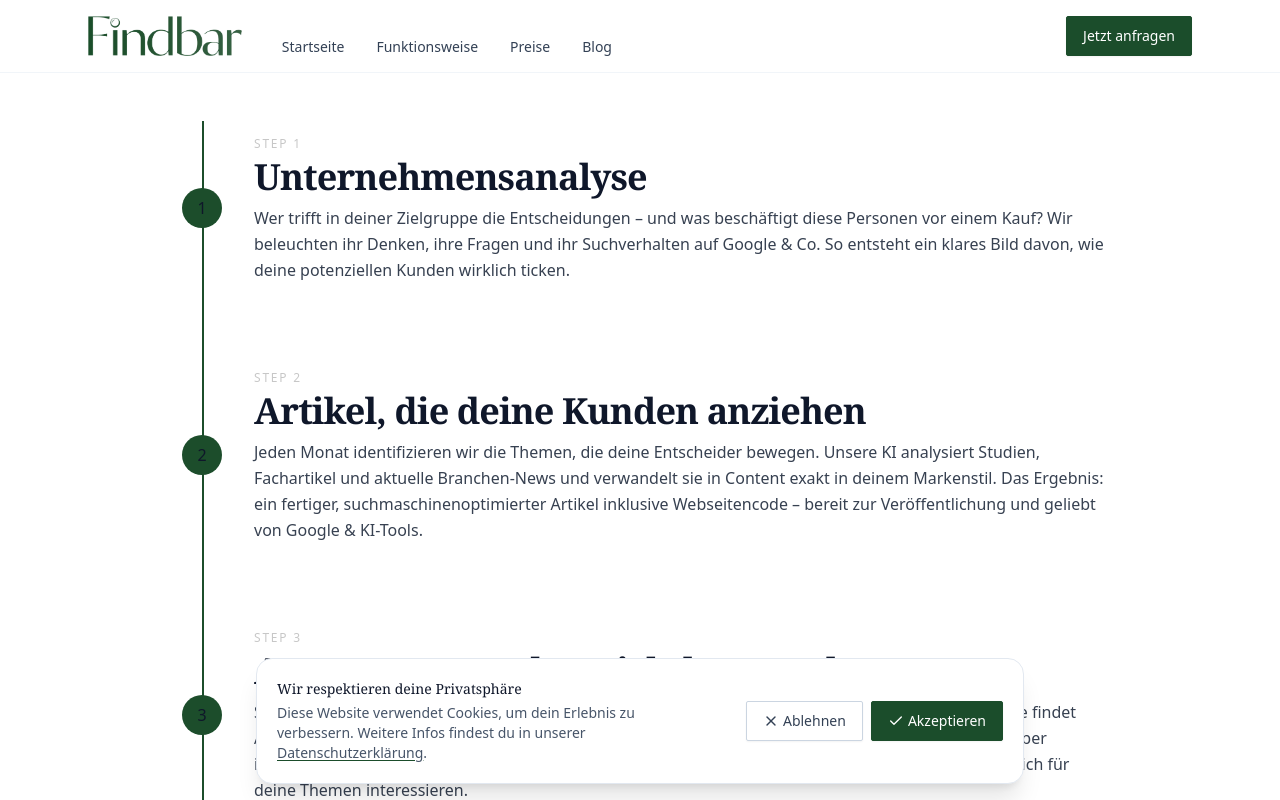
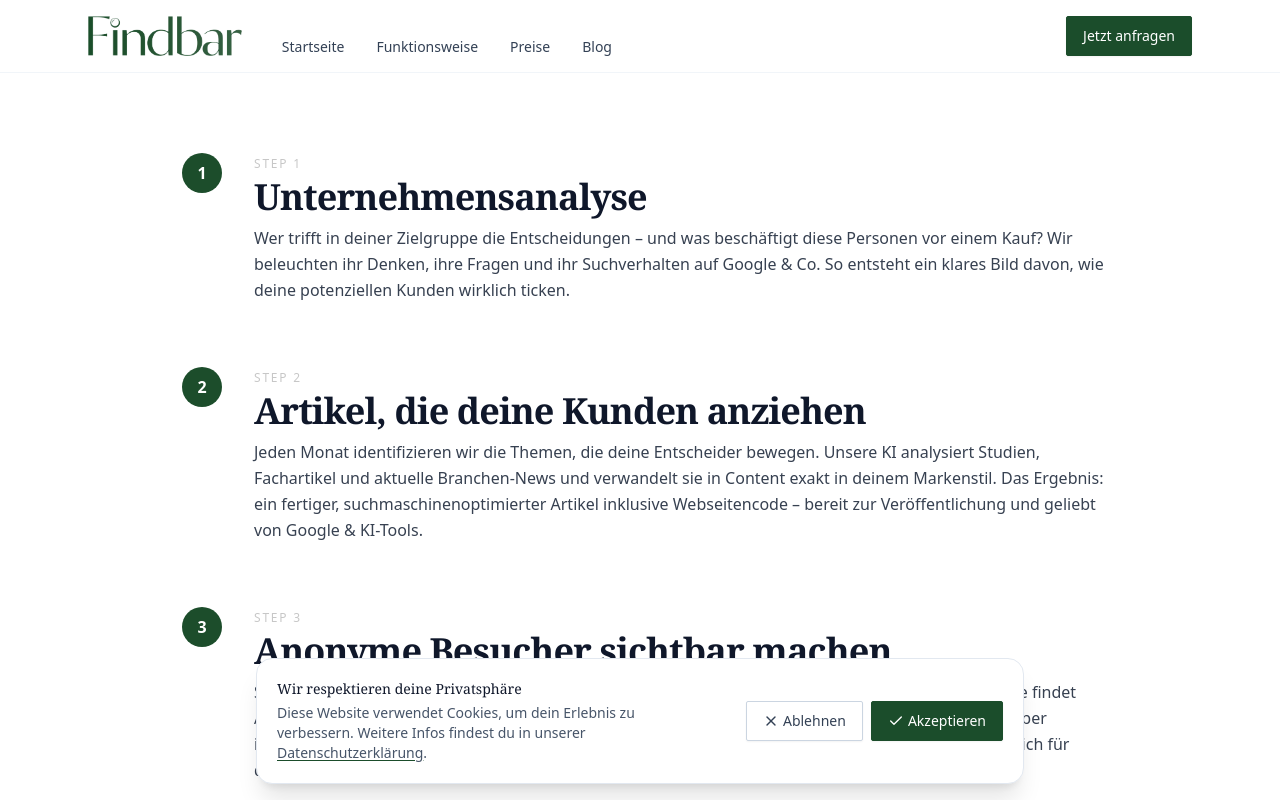
Before and after one commit to lennartnm/findbar_website, a Next.js app: page /funktionsweise in a window 1280 px wide. Shown: the top 800 px of the page. Built offline with nearby package versions, Linux system fonts and the light colour scheme.

Commit message:
Update funktionsweise.module.css

```diff
--- a/src/app/funktionsweise/funktionsweise.module.css
+++ b/src/app/funktionsweise/funktionsweise.module.css
@@ -4,22 +4,10 @@
   padding: 48px 24px 80px;
 }
 
-/* Durchgehende Mittellinie über die gesamte Liste */
 .timeline {
-  position: relative;
   list-style: none;
   margin: 0;
   padding: 0;
-}
-.timeline::before {
-  content: "";
-  position: absolute;
-  top: 0;
-  bottom: 0;
-  left: 28px;              /* Mitte der Rail-Spalte (56px breit) */
-  width: 2px;
-  background: #1c4d2b;
-  z-index: 0;
 }
 
 .item {
@@ -27,29 +15,29 @@
   display: grid;
   grid-template-columns: 56px 1fr;
   column-gap: 24px;
-  padding: 12px 0 56px;
+  padding: 24px 0; /* Abstand zwischen den Schritten */
 }
 
 .rail {
   position: relative;
   display: flex;
-  align-items: center;
+  align-items: flex-start;
   justify-content: center;
-  z-index: 1;              /* über der Linie */
 }
 
-/* Kreis + Haken */
 .dot {
   width: 40px;
   height: 40px;
   border-radius: 999px;
-  background: #1c4d2b;     /* Kreisfarbe */
+  background: #1c4d2b; /* Kreisfarbe */
   display: inline-flex;
   align-items: center;
   justify-content: center;
+  color: #fff;          /* Zahl in weiß */
+  font-weight: 600;
+  font-size: 16px;
 }
 
-/* Inhalt */
 .content {
   padding-top: 2px;
 }
@@ -64,6 +52,6 @@
 
 @media (min-width: 900px) {
   .item {
-    padding-bottom: 72px;
+    padding: 32px 0;
   }
 }
```
